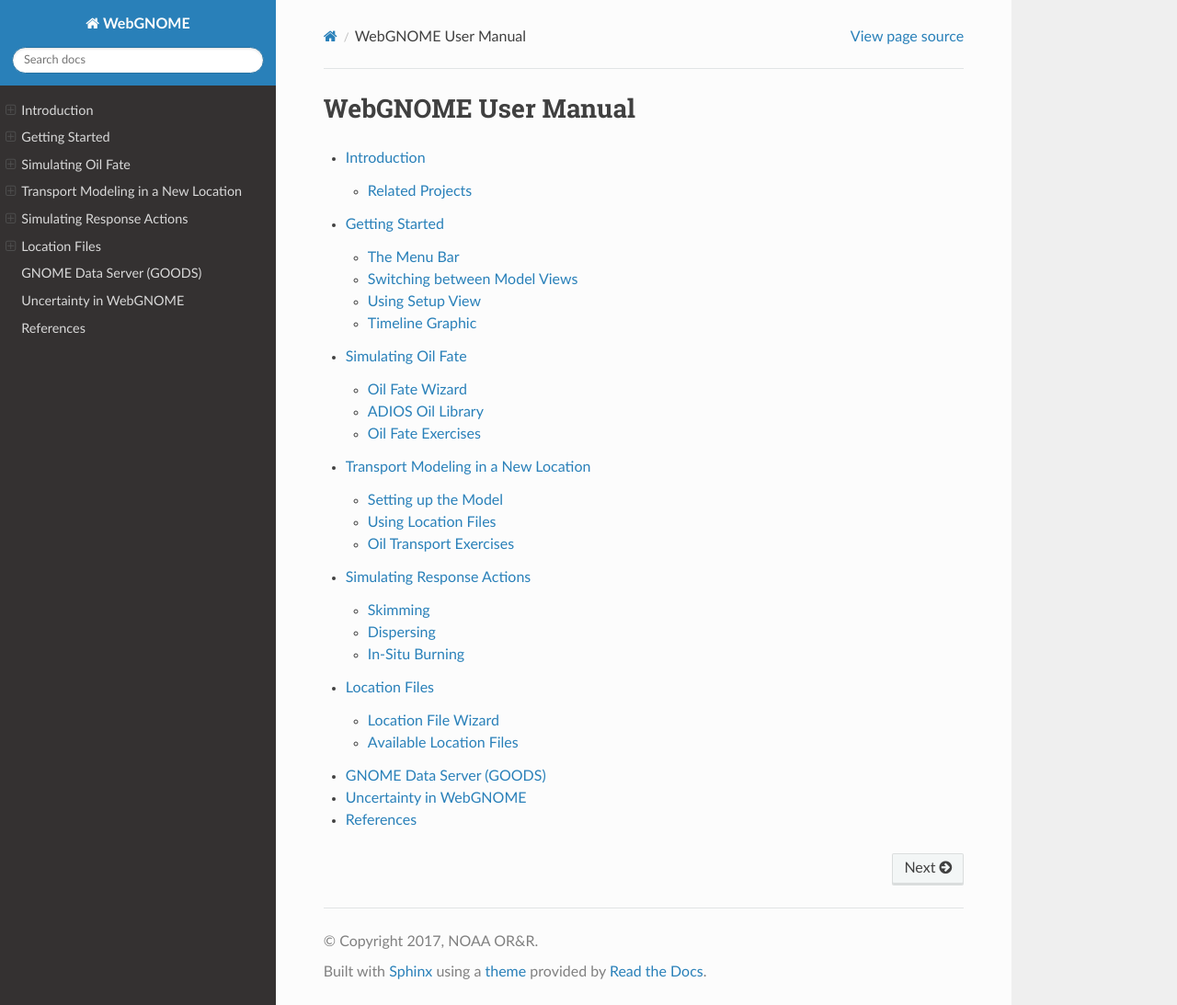
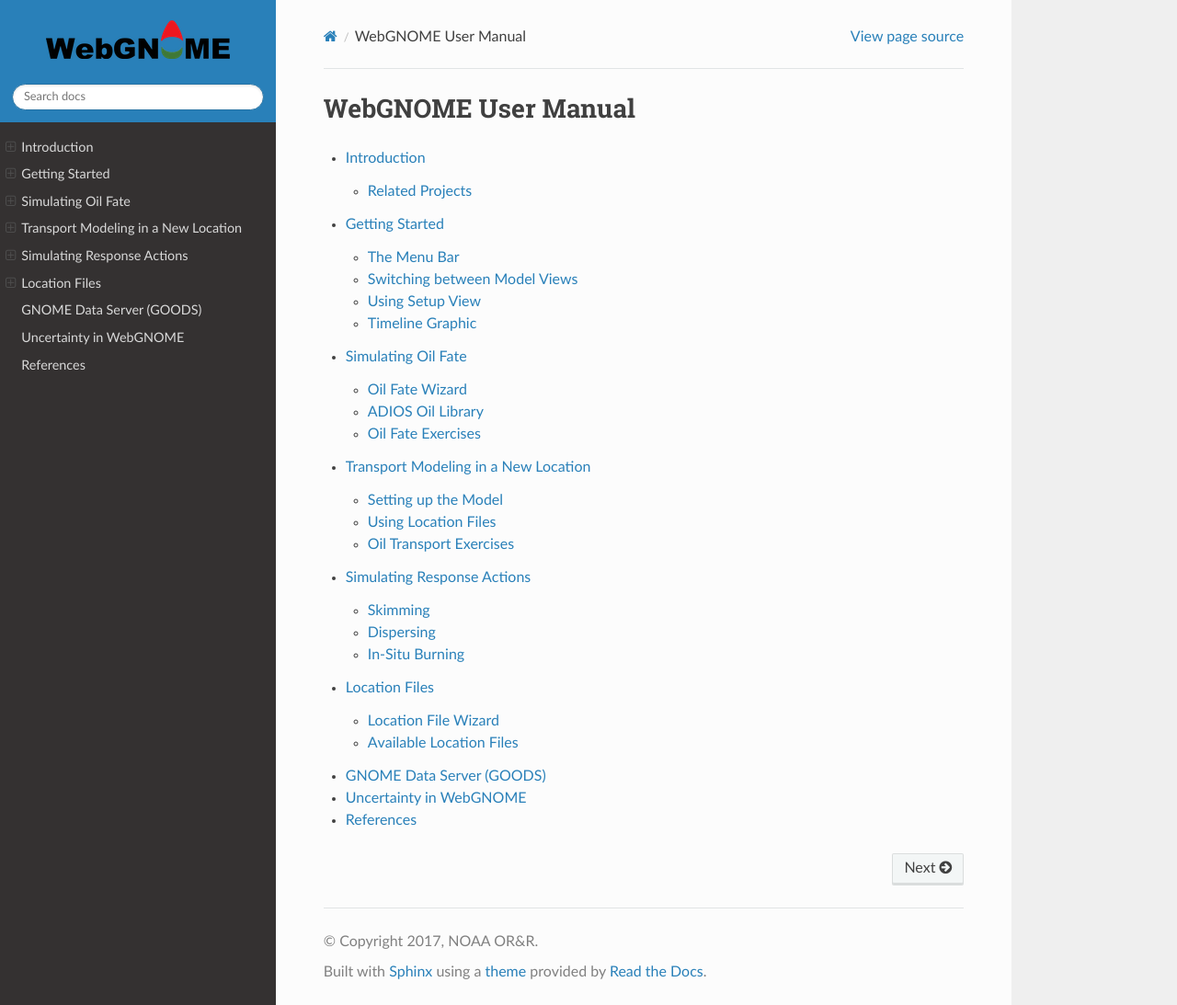
Before and after one commit to NOAA-ORR-ERD/WebGnomeClient, a Sphinx documentation site: the page built from doc/index.rst, in a window 1280 px wide and 1093 px high. Shown: the whole window at 92% size. Built offline with Sphinx 7.4.7 and the Read the Docs theme 2.0.0, drawn with Linux system fonts in a browser that asks for light colours.

Commit message:
added icons to the WebGNOME user docs

```diff
--- a/doc/conf.py
+++ b/doc/conf.py
@@ -97,6 +97,7 @@
                       'navigation_depth': 4,
                       'sticky_navigation': False,
                       'prev_next_buttons_location': 'bottom',
+                      'logo_only': True
                       }
 html_use_smartypants = False
 # html_theme = 'alabaster'
@@ -118,6 +119,8 @@
 # relative to this directory. They are copied after the builtin static files,
 # so a file named "default.css" will overwrite the builtin "default.css".
 html_static_path = ['_static']
+html_favicon = "_static/GNOME_favicon_32x32.png"
+html_logo = "_static/WebGNOME_logo_200px.png"
 
 
 # -- Options for HTMLHelp output ------------------------------------------
```
Also changed, not shown: doc/_static/GNOME_favicon_32x32.png (added), doc/_static/WebGNOME_logo_200px.png (added).
